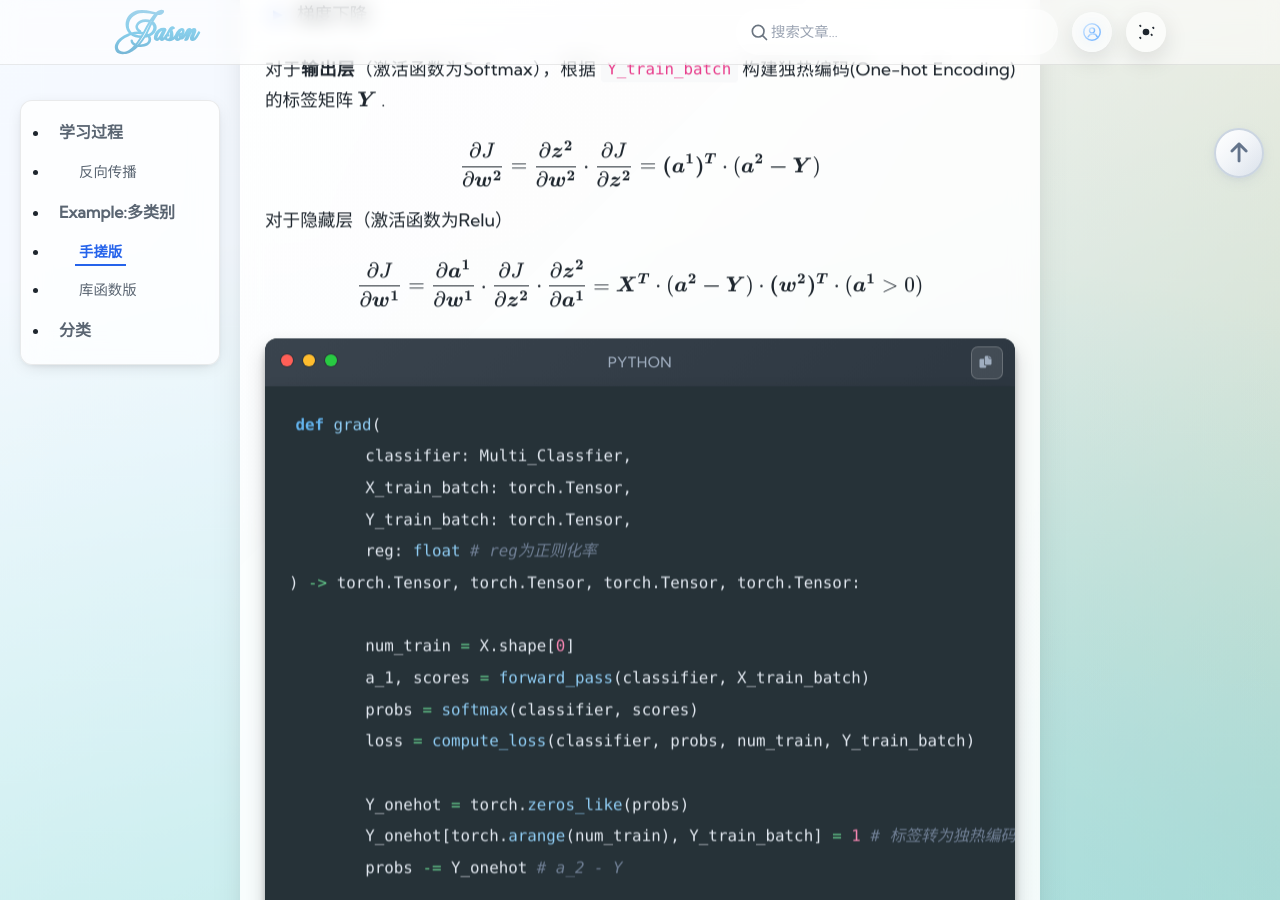
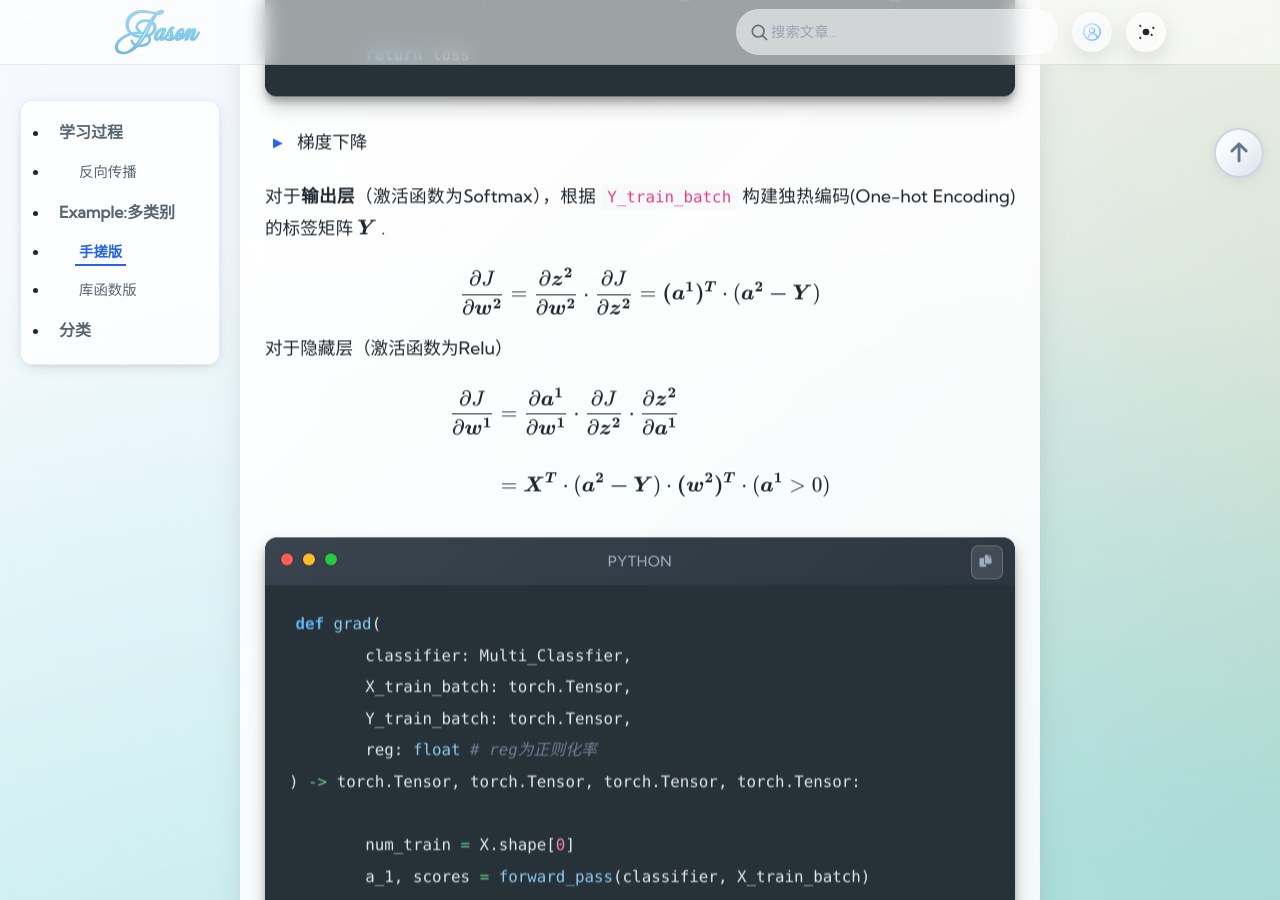
Before and after one commit to ZhuXunJason/ZhuXunJason.github.io, a Jekyll site: the page built from _academic/NN_Basic.md, in a window 1280 px wide and 900 px high, scrolled down 4652 px. Built offline with Jekyll 4.4.1, drawn with Linux system fonts in a browser that asks for light colours.

Commit message:
Update article(s).

````diff
--- a/_academic/NN_Basic.md
+++ b/_academic/NN_Basic.md
@@ -41,11 +41,13 @@
 其中，对于一个 $n$ 层神经网络，误差项 $\delta^i$ 的计算方式如下：
 
 1.  **对于输出层 ($i=n$):**
+
     $$
     \delta^n = \dfrac{\partial J}{\partial \boldsymbol{a}^n} \cdot\ (g^n)'
     $$
 
 2.  **对于隐藏层 ($i < n$):**
+
     $$
     \delta^i = \left( \sum_j w_{j}^{i+1} \delta_j^{i+1} \right) \cdot(g^i)'
     $$
@@ -137,7 +139,9 @@
 对于隐藏层（激活函数为Relu）
 
 $$
-\dfrac{\partial J}{\partial \boldsymbol{w^1}}=\dfrac{\partial \boldsymbol{a^1}}{\partial \boldsymbol{w^1}}\cdot\dfrac{\partial J}{\partial \boldsymbol{z^2}}\cdot\dfrac{\partial \boldsymbol{z^2}}{\partial \boldsymbol{a^1}}=\boldsymbol{X^T}\cdot(\boldsymbol{a^2-Y})\cdot\boldsymbol{(w^2)^T}\cdot(\boldsymbol{a^1}>0)
+\begin{aligned}
+\dfrac{\partial J}{\partial \boldsymbol{w^1}}&=\dfrac{\partial \boldsymbol{a^1}}{\partial \boldsymbol{w^1}}\cdot\dfrac{\partial J}{\partial \boldsymbol{z^2}}\cdot\dfrac{\partial \boldsymbol{z^2}}{\partial \boldsymbol{a^1}}\\\\&=\boldsymbol{X^T}\cdot(\boldsymbol{a^2-Y})\cdot\boldsymbol{(w^2)^T}\cdot(\boldsymbol{a^1}>0)
+\end{aligned}
 $$
 
 ```python
````
Also changed, not shown: _academic/Gradient_Descent.md (+1 -1 lines).
